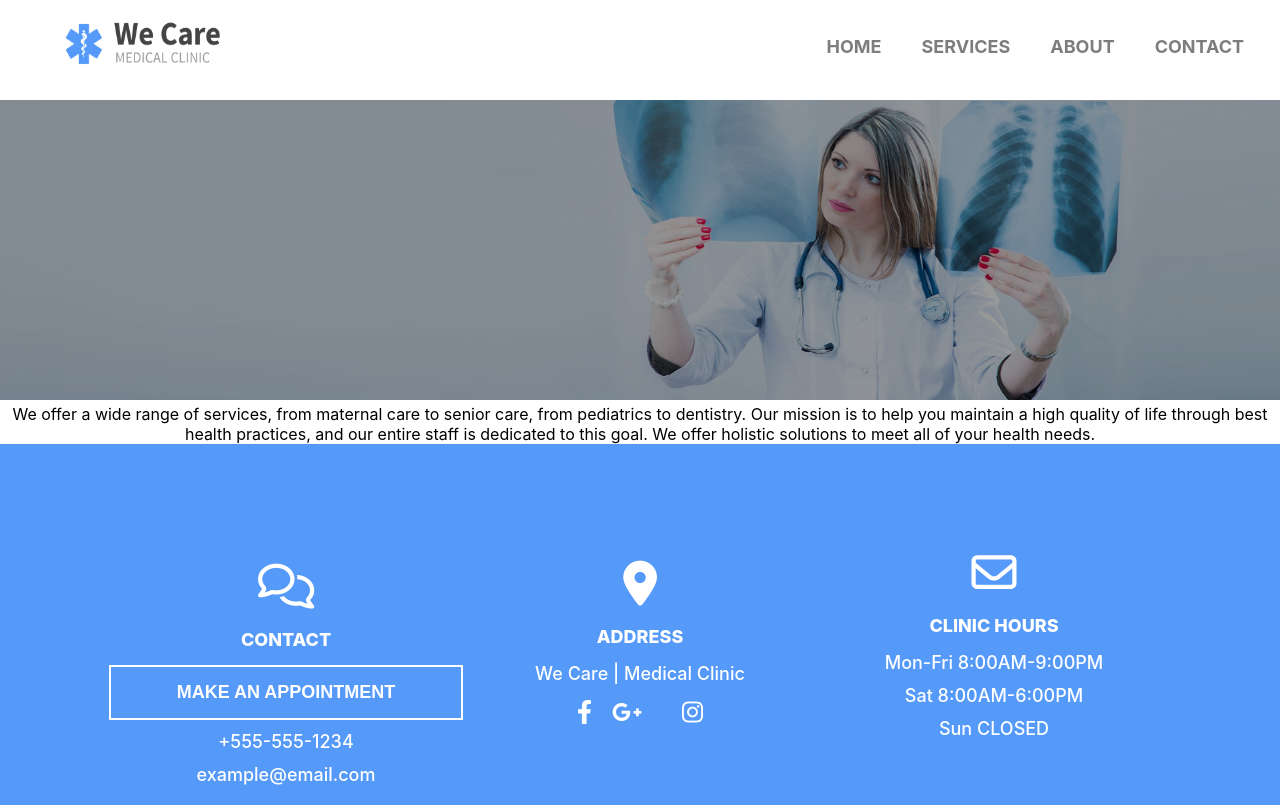
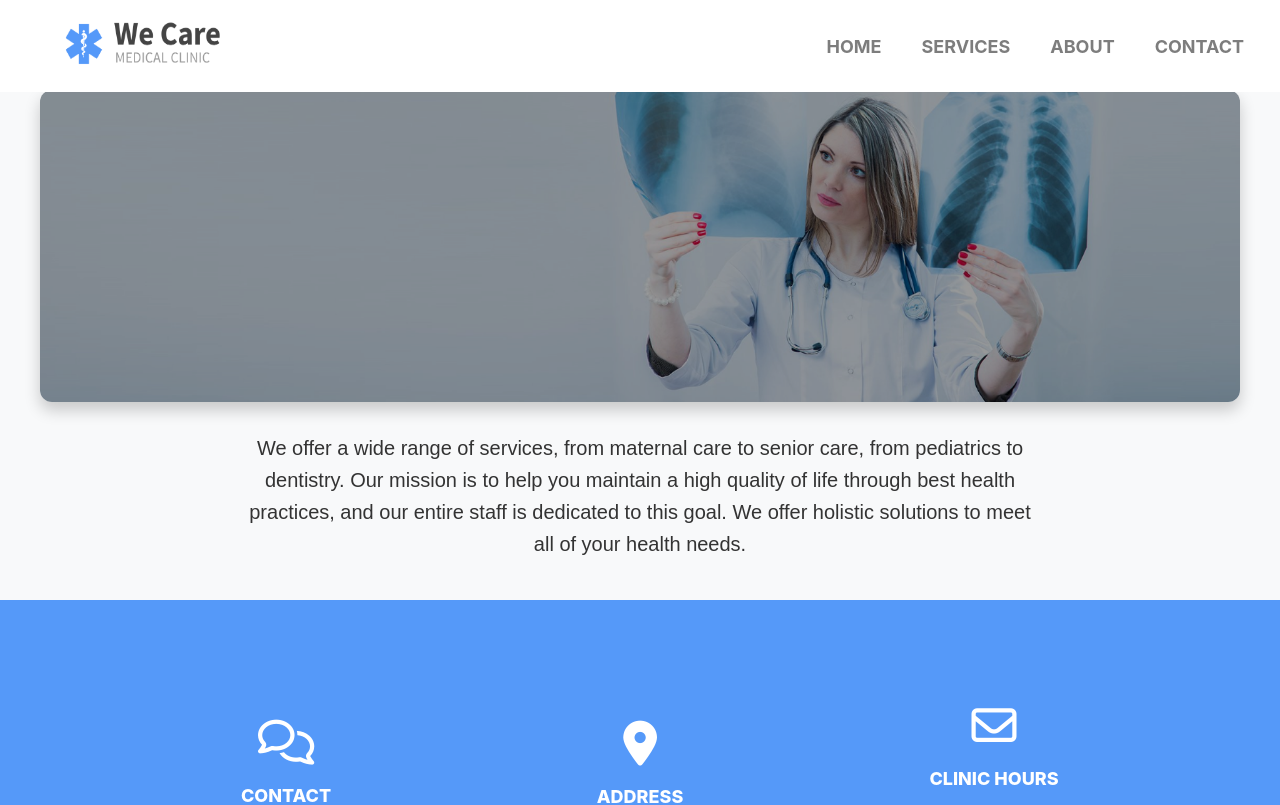
Before and after one commit to elijahgummer/Wecare, a React (Create React App) app: page /services in a window 1280 px wide. Shown: the top 805 px of the page. Built offline with nearby package versions, Linux system fonts and the light colour scheme.

Commit message:
changed the code

```diff
--- a/src/components/css/servicesPage.css
+++ b/src/components/css/servicesPage.css
@@ -1,5 +1,31 @@
-.servicesHeader {
-    margin-top: 100px;
+#servicePage {
+    padding: 40px 20px;
+    background-color: #f8f9fa;
+  }
+
+  .hero-con {
+    display: flex;
+    justify-content: center;
+    align-items: center;
+    margin-bottom: 30px;
+  }
+
+  .servicesHeader {
+    margin-top: 50px;
     width: 100%;
-    height: 300px;
-}
+    max-width: 1200px;
+    height: auto;
+    object-fit: cover;
+    border-radius: 12px;
+    box-shadow: 0 8px 16px rgba(0, 0, 0, 0.2);
+  }
+
+  p {
+    max-width: 800px;
+    margin: 0 auto;
+    font-size: 1.25rem;
+    line-height: 1.6;
+    text-align: center;
+    color: #333;
+    font-family: "Arial", sans-serif;
+  }
```
